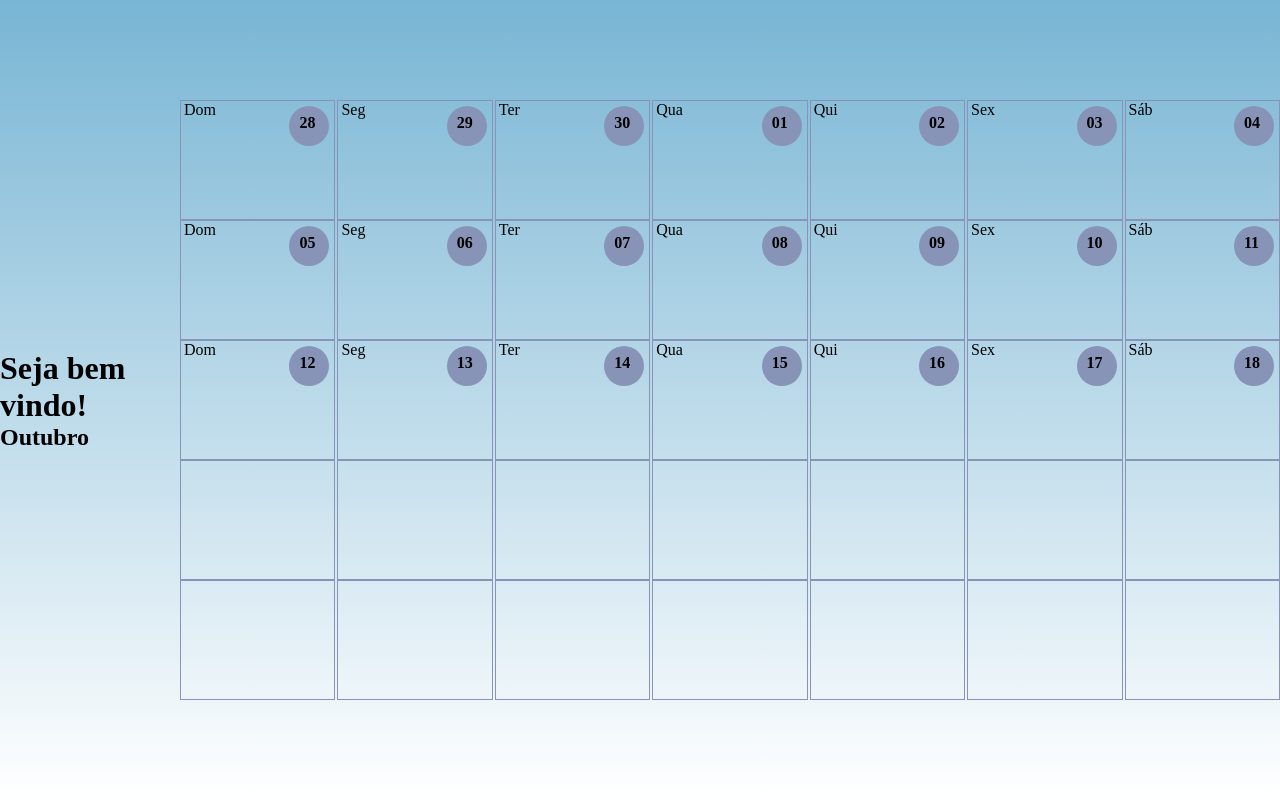
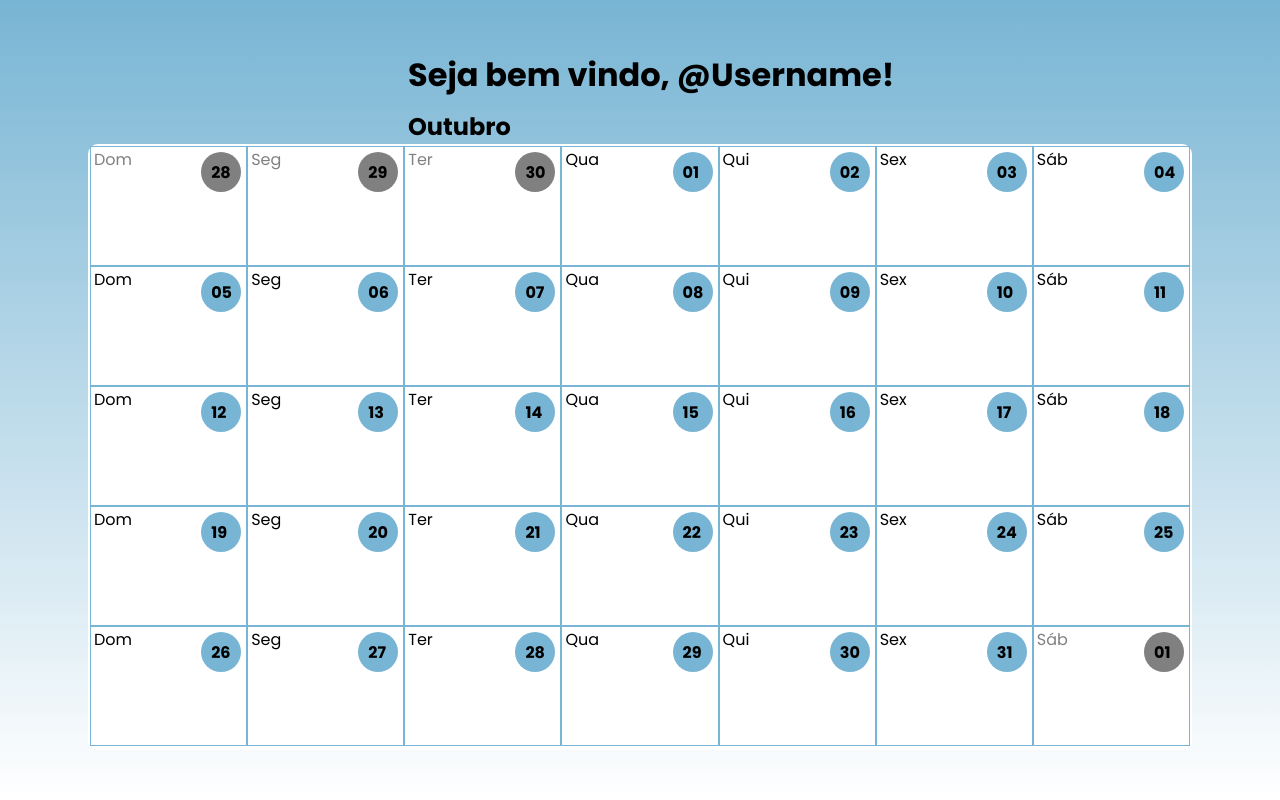
Before and after one commit to annat0rres/DiariodeHumorDigital, a Python web app: template templates/principal.html in a window 1280 px wide. Run offline with Jinja, Linux system fonts and the light colour scheme; the template is opened without the code that fills it, so the values that code supplies are empty.

Commit message:
finalização do calendario - divs&linhas

```diff
--- a/templates/css/principal.css
+++ b/templates/css/principal.css
@@ -1,6 +1,10 @@
-* {
+@import url('https://fonts.googleapis.com/css2?family=Poppins:ital,wght@0,100;0,200;0,300;0,400;0,500;0,600;0,700;0,800;0,900;1,100;1,200;1,300;1,400;1,500;1,600;1,700;1,800;1,900&display=swap');
+
+
+*{
     padding: 0;
     margin: 0;
+    font-family: 'Poppins';
 }
 
 body{
@@ -9,7 +13,30 @@ body{
     display: flex;
     align-items: center;
     justify-content: center;
+    flex-direction: column;
     background-image: linear-gradient(#78B5D4, white);
+}
+
+.bem-vindo{
+    display: flex;
+    flex-direction: column;
+    align-self: flex-start;
+    gap: 10px;
+    margin-left: 408px;
+}
+
+#tela{
+    width: 1100px;
+    height: 602px;
+    background-color: white;
+    border: 2px solid white;
+    border-radius: 10px;
+}
+
+#calendario >{
+    width: 1100px;
+    height: 602px;
+    border-radius: 10px;
 }
 
 
@@ -17,29 +44,37 @@ body{
     width: 1100px;
     height: 120px;
     display: flex;
-    gap: 2px;
+
 }
 
 #linha1 > div, #linha2 > div, #linha3 > div, #linha4 > div, #linha5 > div{
     width: 157px;
-    border: 1px solid #8894b7;
+    border: 1px solid #78B5D4;
     display: flex;
     justify-content: space-between;
 }
 
-.dianum{
+.dianum, .dianumA,.dianumP{
     width: 40px;
     height: 40px;
     border-radius: 50%;
-    background-color: #8894b7;
+    background-color: #78B5D4;
     margin: 5px;
 }
 
-.dianum h4{
+.dianumA, .dianumP{
+    background-color: grey;
+}
+
+.dianum h4, .dianumA h4, .dianumP h4{
     padding-left: 10px;
     padding-top: 8px;
 }
 
-.nomedia{
+.nomedia, .nomediaA, .nomediaP{
     margin-left: 3px;
 }
+
+.nomediaA, .nomediaP{
+    color: grey;
+}
--- a/templates/principal.html
+++ b/templates/principal.html
@@ -8,27 +8,27 @@
 </head>
 <body>
     <div class="bem-vindo">
-        <h1>Seja bem vindo!</h1>
+        <h1>Seja bem vindo, @Username!</h1>
         <h2>Outubro</h2>
     </div>
     <div id="tela">
         <div id="calendario">
             <div id="linha1">
                 <div>
-                    <div class="nomedia">Dom</div>
-                    <div class='dianum'>
+                    <div class="nomediaA">Dom</div>
+                    <div class='dianumA'>
                         <h4>28</h4>
                     </div>
                 </div>
                 <div>
-                    <div class="nomedia">Seg</div>
-                    <div class='dianum'>
+                    <div class="nomediaA">Seg</div>
+                    <div class='dianumA'>
                         <h4>29</h4>
                     </div>
                 </div>
                 <div>
-                     <div class="nomedia">Ter</div>
-                    <div class='dianum'>
+                     <div class="nomediaA">Ter</div>
+                    <div class='dianumA'>
                         <h4>30</h4>
                     </div>
                 </div>
@@ -146,22 +146,92 @@
                 </div>
             </div>
             <div id="linha4">
-                <div></div>
-                <div></div>
-                <div></div>
-                <div></div>
-                <div></div>
-                <div></div>
-                <div></div>
+                <div>
+                    <div class="nomedia">Dom</div>
+                    <div class='dianum'>
+                        <h4>19</h4>
+                    </div>
+                </div>
+                <div>
+                    <div class="nomedia">Seg</div>
+                    <div class='dianum'>
+                        <h4>20</h4>
+                    </div>
+                </div>
+                <div>
+                    <div class="nomedia">Ter</div>
+                    <div class='dianum'>
+                        <h4>21</h4>
+                    </div>
+                </div>
+                <div>
+                    <div class="nomedia">Qua</div>
+                    <div class='dianum'>
+                        <h4>22</h4>
+                    </div>
+                </div>
+                <div>
+                    <div class="nomedia">Qui</div>
+                    <div class='dianum'>
+                        <h4>23</h4>
+                    </div>
+                </div>
+                <div>
+                    <div class="nomedia">Sex</div>
+                    <div class='dianum'>
+                        <h4>24</h4>
+                    </div>
+                </div>
+                <div>
+                    <div class="nomedia">Sáb</div>
+                    <div class='dianum'>
+                        <h4>25</h4>
+                    </div>
+                </div>
             </div>
             <div id="linha5">
-                <div></div>
-                <div></div>
-                <div></div>
-                <div></div>
-                <div></div>
-                <div></div>
-                <div></div>
+                <div>
+                    <div class="nomedia">Dom</div>
+                    <div class='dianum'>
+                        <h4>26</h4>
+                    </div>
+                </div>
+                <div>
+                    <div class="nomedia">Seg</div>
+                    <div class='dianum'>
+                        <h4>27</h4>
+                    </div>
+                </div>
+                <div>
+                    <div class="nomedia">Ter</div>
+                    <div class='dianum'>
+                        <h4>28</h4>
+                    </div>
+                </div>
+                <div>
+                    <div class="nomedia">Qua</div>
+                    <div class='dianum'>
+                        <h4>29</h4>
+                    </div>
+                </div>
+                <div>
+                    <div class="nomedia">Qui</div>
+                    <div class='dianum'>
+                        <h4>30</h4>
+                    </div>
+                </div>
+                <div>
+                    <div class="nomedia">Sex</div>
+                    <div class='dianum'>
+                        <h4>31</h4>
+                    </div>
+                </div>
+                <div>
+                    <div class="nomediaP">Sáb</div>
+                    <div class='dianumP'>
+                        <h4>01</h4>
+                    </div>
+                </div>
             </div>
         </div>
 
```
